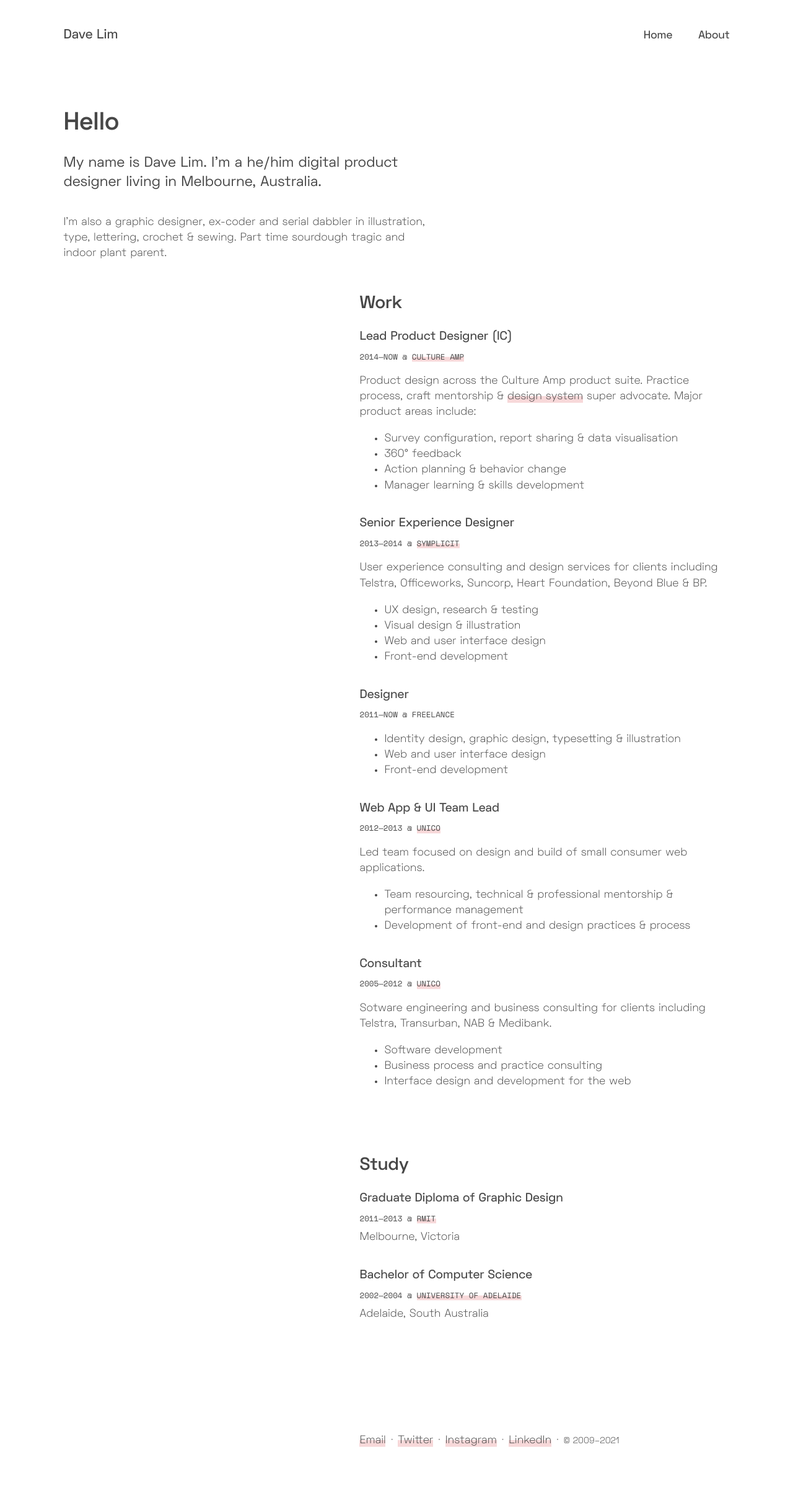
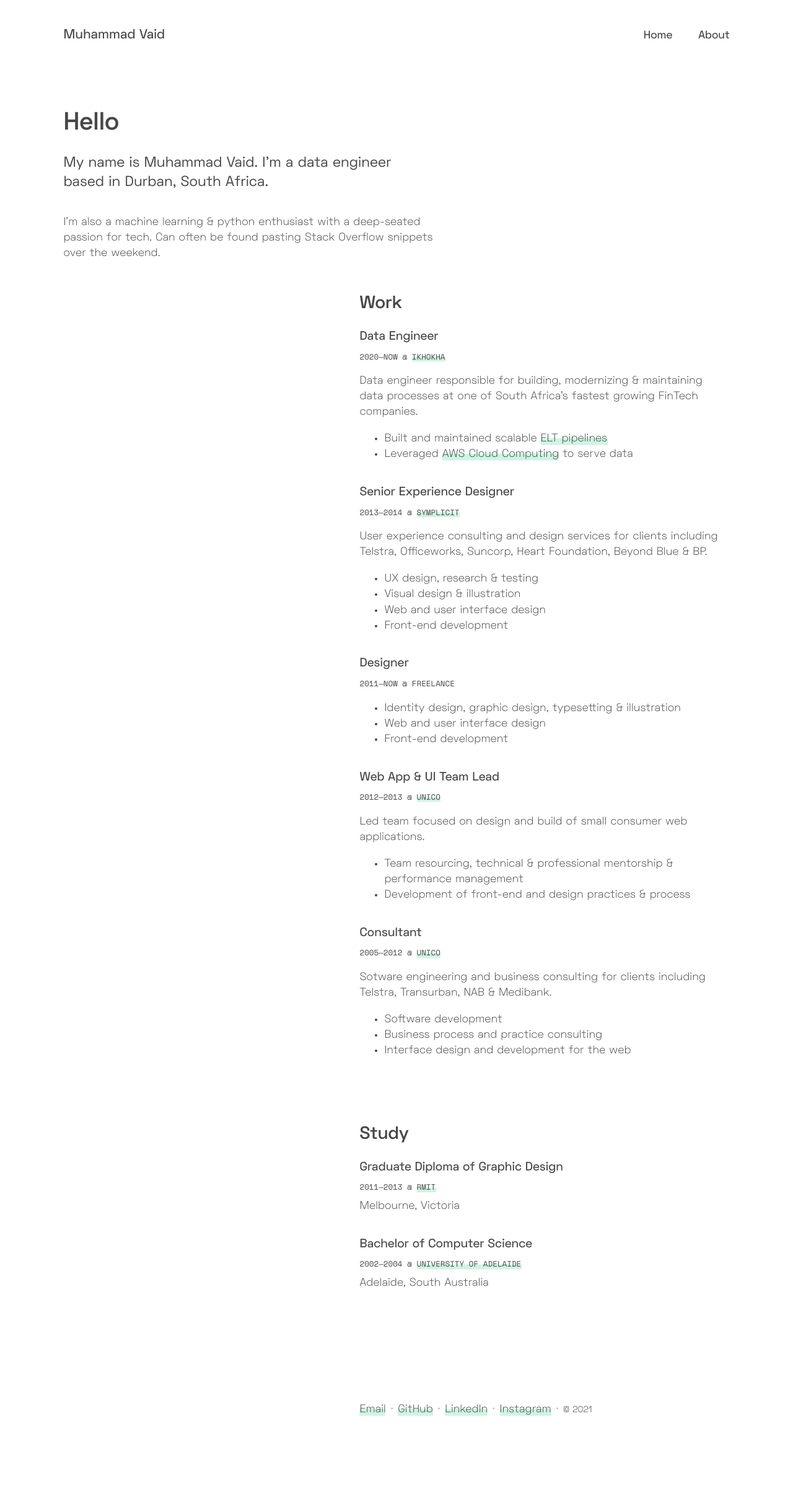
Before and after one commit to dlimiter/dlimiter.github.io, a Jekyll site: the page built from about.html, in a window 1280 px wide. Shown: the whole page at 62% size. Built offline with Jekyll 4.4.1, drawn with Linux system fonts in a browser that asks for light colours; after the commit the page ends 2376 px from its top, so only the background shows below that.

Commit message:
Updated links First update to content Pink->Mint

```diff
--- a/_config.yml
+++ b/_config.yml
@@ -13,14 +13,14 @@
 # you will see them accessed via {{ site.title }}, {{ site.email }}, and so on.
 # You can create any custom variable you would like, and they will be accessible
 # in the templates via {{ site.myvariable }}.
-title: Dave Lim
-email: dave@dlimiter.net
+title: Muhammad Vaid
+email: movaid7@gmail.com
 description: >- # this means to ignore newlines until "baseurl:"
-  Personal website of Dave Lim.
+  Personal website of Muhammad Vaid.
 baseurl: "" # the subpath of your site, e.g. /blog
 url: "" # the base hostname & protocol for your site, e.g. http://example.com
-twitter_username: dlimiter
-#github_username:  dlimiter
+# twitter_username: movaid7
+github_username:  movaid7
 sass:
     sass_dir: _sass
 # Build settings
--- a/_includes/footer.html
+++ b/_includes/footer.html
@@ -3,15 +3,15 @@
     <div></div>
     <div class="footer__content">
       <p>
-        <a href="mailto:dave@dlimiter.net">Email</a>
+        <a href="mailto:movaid7@gmail.com">Email</a>
         <span class="link-divider">·</span>
-        <a href="https://twitter.com/dlimiter">Twitter</a>
+        <a href="https://github.com/movaid7">GitHub</a>
         <span class="link-divider">·</span>
-        <a href="https://www.instagram.com/dlimiter/">Instagram</a>
+        <a href="https://www.linkedin.com/in/muhammad-vaid">LinkedIn</a>
         <span class="link-divider">·</span>
-        <a href="https://www.linkedin.com/in/dlimiter">LinkedIn</a>
+        <a href="https://www.instagram.com/movaid7">Instagram</a>
         <span class="link-divider">·</span>
-        <small class="nowrap">&copy; 2009–2021</small>
+        <small class="nowrap">&copy; 2021</small>
       </p>
     </div>
   </section>
--- a/_includes/titlebar.html
+++ b/_includes/titlebar.html
@@ -2,7 +2,7 @@
 <section class="titlebar">
   <section class="container titlebargrid">
     <div id="logo" class="logo">
-      <a href="/" class="nav__logo" >Dave Lim</a>
+      <a href="/" class="nav__logo" >Muhammad Vaid</a>
     </div>
     <div class="navs">
       <a href="/" class="nav__item">Home</a>
--- a/about.html
+++ b/about.html
@@ -7,10 +7,10 @@ layout: default
   <div class="recipe__title">
     <h1>Hello</h1>
     <p class="lede">
-      My name is Dave Lim. I'm a he/him digital product designer living in Melbourne, Australia.
+      My name is Muhammad Vaid. I'm a data engineer based in Durban, South Africa.
     </p>
     <p>
-      I'm also a graphic designer, ex-coder and serial dabbler in illustration, type, lettering, crochet &amp; sewing. Part time sourdough tragic and indoor plant parent.
+      I'm also a machine learning &amp; python enthusiast with a deep-seated passion for tech. Can often be found pasting Stack Overflow snippets over the weekend.
     </p>
   </div>
   <div></div>
@@ -23,15 +23,15 @@ layout: default
     <h2>Work</h2>
 
     {% include resumeitem.html
-      date = "2014&mdash;Now"
-      role = "Lead Product Designer (IC)"
-      employer = "<a href='https://www.cultureamp.com'>Culture Amp</a>"
-    description = "<p>Product design across the Culture Amp product suite. Practice process, craft mentorship &amp; <a href='https://cultureamp.design/'>design system</a> super advocate. Major product areas include:</p>
+      date = "2020&mdash;Now"
+      role = "Data Engineer"
+      employer = "<a href='https://www.ikhokha.com'>iKhokha</a>"
+    description = "<p>Data engineer responsible for building, modernizing &amp; maintaining data processes at one of South Africa's fastest growing FinTech companies.
     <ul>
-      <li>Survey configuration, report sharing &amp; data visualisation</li>
-      <li>360° feedback</li>
-      <li>Action planning &amp; behavior change</li>
-      <li>Manager learning &amp; skills development</li>
+      <li>Built and maintained scalable <a href='https://www.stitchdata.com/resources/what-is-elt'>ELT pipelines</a></li>
+      <li>Leveraged <a href='https://aws.amazon.com/what-is-cloud-computing'>AWS Cloud Computing</a> to serve data</li>
+      <!-- <li>Action planning &amp; behavior change</li>
+      <li>Manager learning &amp; skills development</li> -->
     </ul>"
     %}
     {% include resumeitem.html
--- a/css/style.scss
+++ b/css/style.scss
@@ -36,18 +36,18 @@
   @return mix(black, $color, $percentage);
 }
 
-$pink: #f1bec0;
+$mint: #AAF0D1;
 $charcoal: #333;
 $text: tint($charcoal, 10%);
 $text-display: tint($charcoal, 20%);
 $nav-width: 250px;
 
-$pink-text: shade($pink, 12%);
-$pink-text-2: shade($pink, 40%);
-$hairline: 1px solid tint($pink, 20%);
+$mint-text: shade($mint, 12%);
+$mint-text-2: shade($mint, 40%);
+$hairline: 1px solid tint($mint, 20%);
 
-$link-hover-1: tint($pink, 40%);
-$link-hover-2: tint($pink, 60%);
+$link-hover-1: tint($mint, 40%);
+$link-hover-2: tint($mint, 60%);
 
 //$base-font-size: 20px;
 $base-font-size: 1.4vw;
@@ -86,7 +86,7 @@ body {
   font-family: 'Space Grotesk', sans-serif;
   font-weight: 300;
   color: $text;
-  //background: tint($pink, 80%);
+  //background: tint($mint, 80%);
 }
 
 a {
@@ -114,7 +114,7 @@ a {
     transform: scaleY(.4) translateY(.3rem);
   }
   &:hover {
-    color: $pink-text-2;
+    color: $mint-text-2;
     &:before {
       transform: none;
       background: $link-hover-2;
@@ -363,7 +363,7 @@ h5, .h5 {
       transform-origin: center;
     }
     &:hover {
-      color: $pink-text-2;
+      color: $mint-text-2;
       &:before {
         transform: none;
         background: $link-hover-2;
@@ -378,7 +378,7 @@ h5, .h5 {
     // }
     // &:hover {
     //   background: $link-hover-2;
-    //   color: shade($pink-text, 5%);
+    //   color: shade($mint-text, 5%);
     //   transform: scale(1.2);
     // }
   }
@@ -430,7 +430,7 @@ h5, .h5 {
     transform-origin: center;
   }
   &:hover {
-    color: $pink-text-2;
+    color: $mint-text-2;
     &:before {
       transform: none;
       background: $link-hover-2;
@@ -465,7 +465,7 @@ a.nav__logo {
     transform-origin: center;
   }
   &:hover {
-    color: $pink-text-2;
+    color: $mint-text-2;
     &:before {
       transform: none;
       background: $link-hover-2;
@@ -481,9 +481,9 @@ a.nav__logo {
 
 .cooksnote {
   margin: 2rem 0 3rem;
-  $col: tint($pink, 70%);
+  $col: tint($mint, 70%);
   border-radius: 5px;
-  color: shade($pink, 30%);
+  color: shade($mint, 30%);
   position: relative;
   padding-top: 1rem;
 
```
